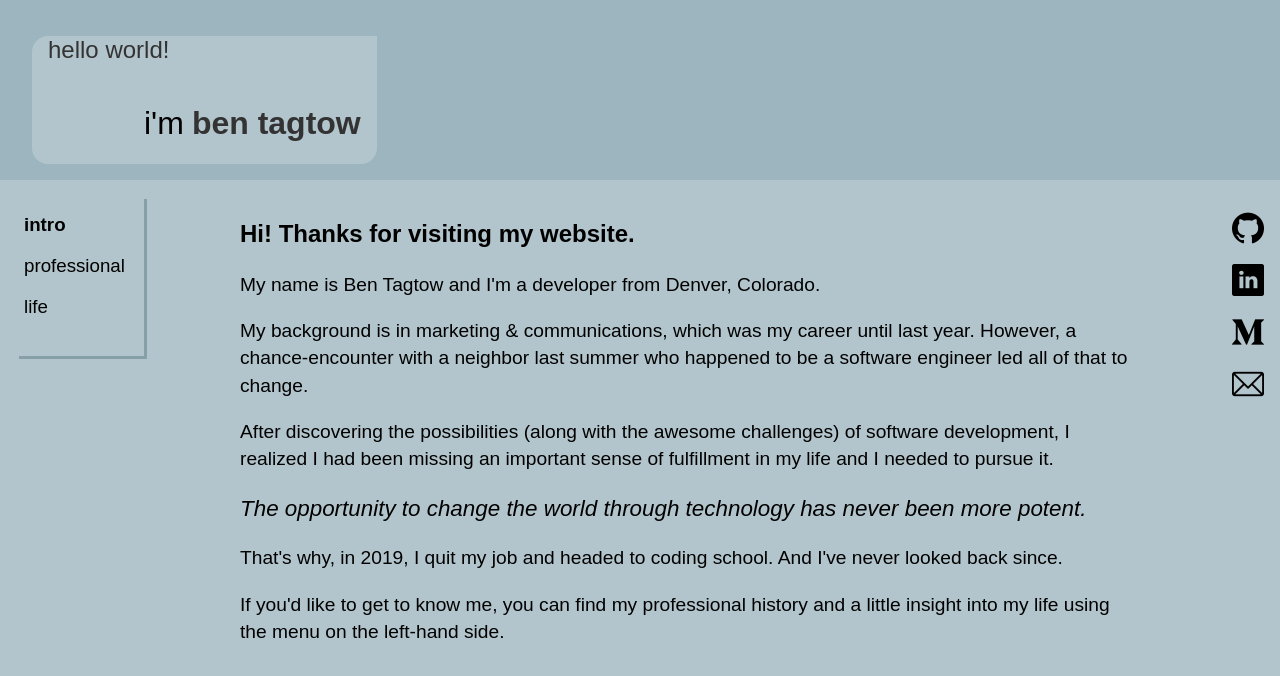
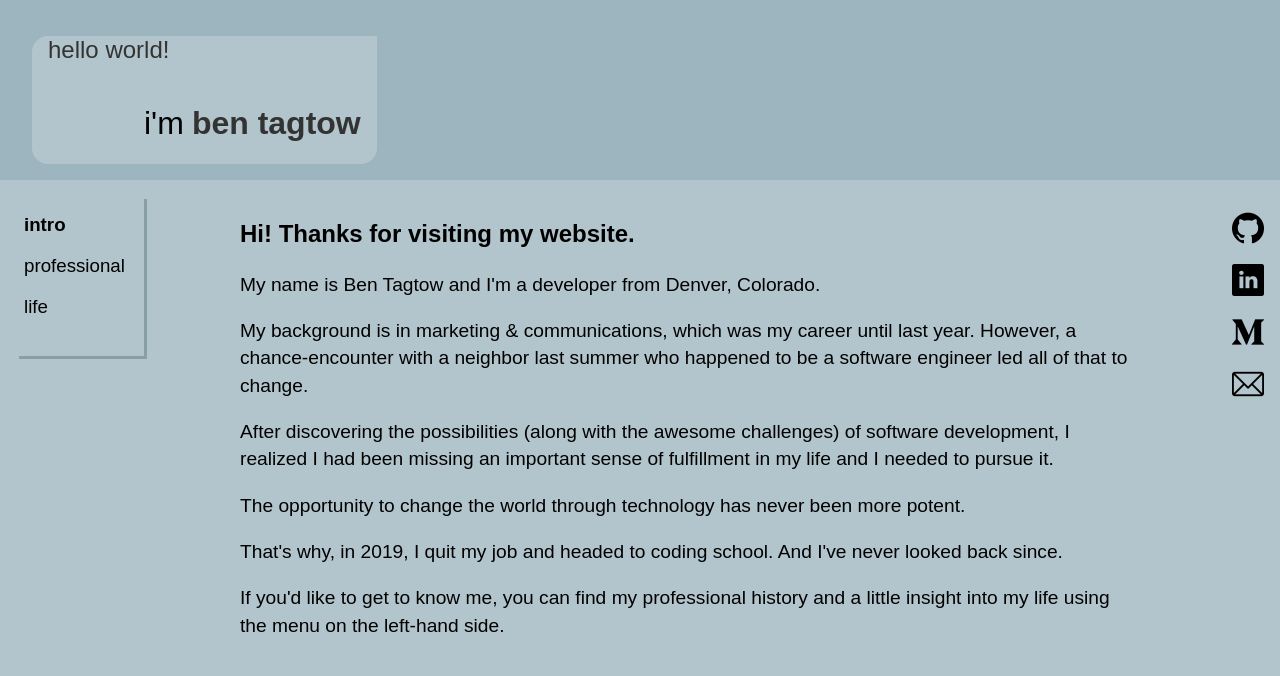
Before and after one commit to btagtow/tagtow-portfolio, a React (Create React App) app: page / in a window 1280 px wide. Shown: the top 676 px of the page. Built offline with nearby package versions, Linux system fonts and the light colour scheme.

Commit message:
removes emphasis in bio

```diff
--- a/src/components/Intro.js
+++ b/src/components/Intro.js
@@ -19,9 +19,9 @@ export default function intro() {
             After discovering the possibilities (along with the awesome challenges) of software development,
             I realized I had been missing an important sense of fulfillment in my life and I needed to pursue it.
             </p>
-            <p className="emphasis">
+
             The opportunity to change the world through technology has never been more potent.
-            </p>
+
             <p>
 
             That's why, in 2019, I quit my job and
```
